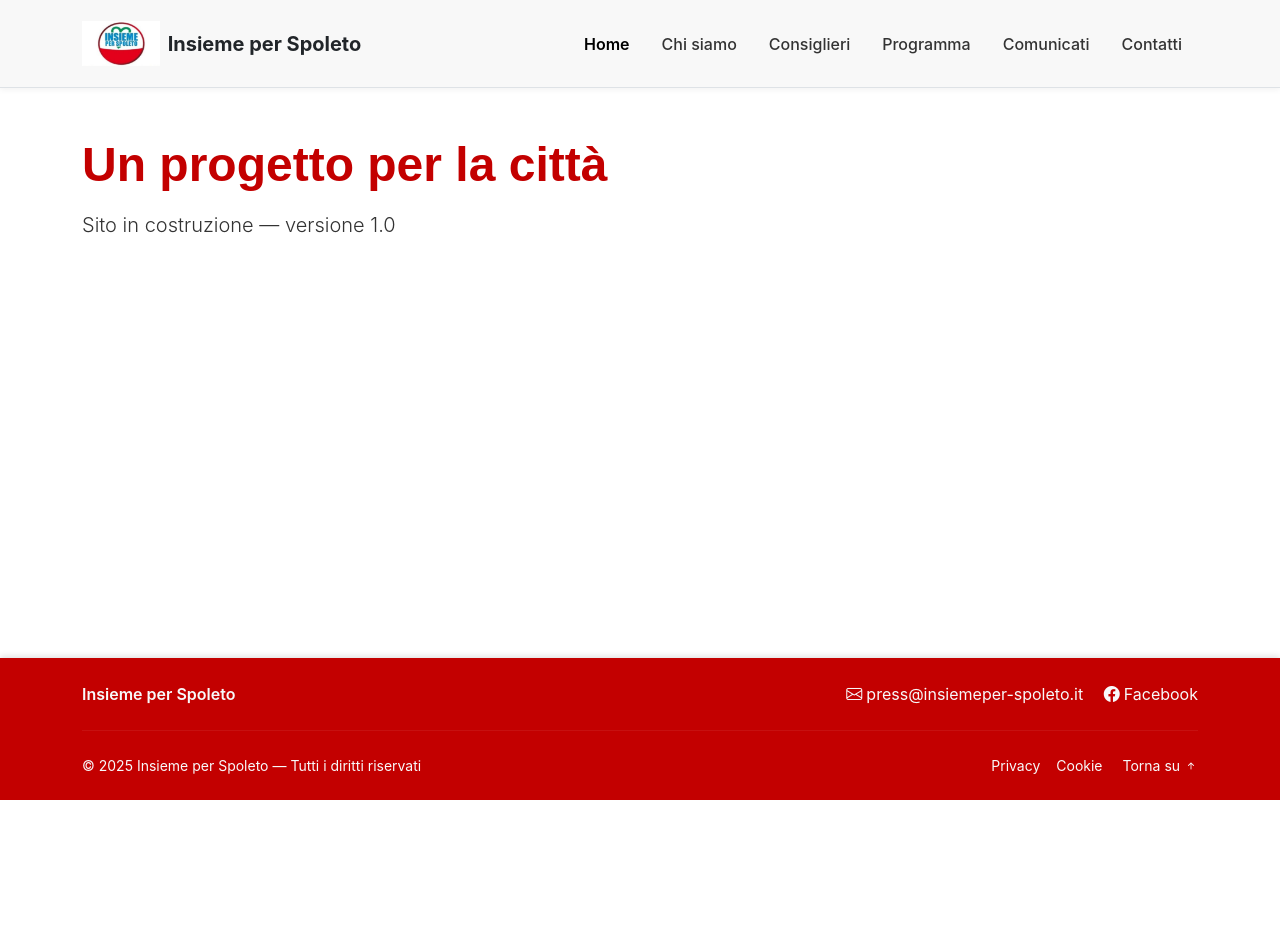
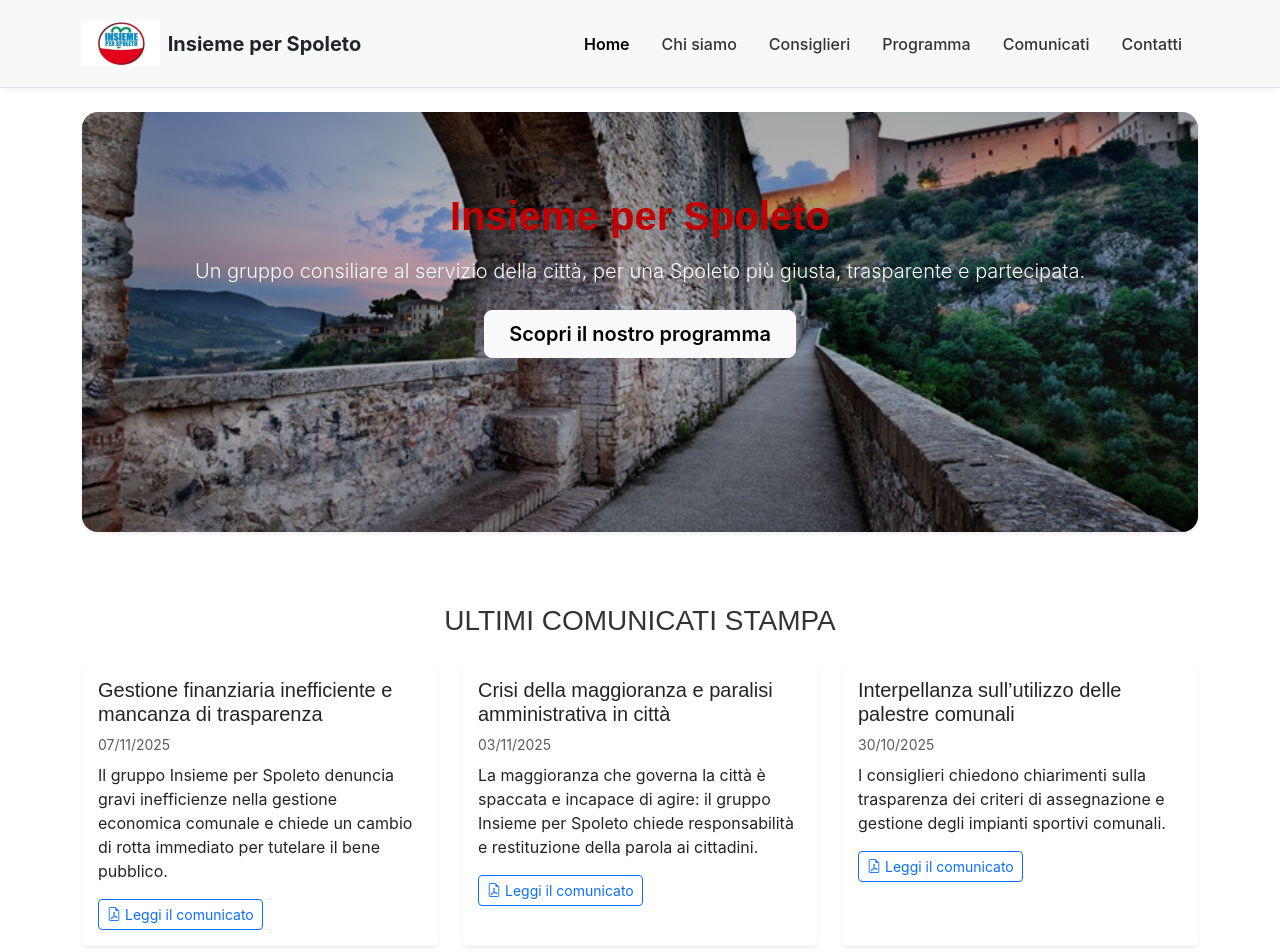
Before and after one commit to Francesco-Matteucci/sito-web, a Vue app: page / in a window 1280 px wide. Shown: the top 952 px of the page. Before the commit the page ends 800 px from the top, so only its background shows below. Built offline with nearby package versions, Linux system fonts and the light colour scheme.

Commit message:
style: boxed hero with rounded corners, shadow and readability overlay

```diff
--- a/src/views/Home.vue
+++ b/src/views/Home.vue
@@ -1,6 +1,123 @@
 <template>
-    <div class="container py-5">
-        <h1 class="display-5 fw-bold mb-3">Un progetto per la città</h1>
-        <p class="lead">Sito in costruzione — versione 1.0</p>
+    <div>
+        <!-- HERO (boxed) -->
+        <section class="py-4">
+            <div class="container">
+                <div class="hero-box position-relative overflow-hidden rounded-4 shadow-sm">
+                    <div class="hero-bg"></div>
+                    <div class="hero-overlay"></div>
+                    <div class="hero-content text-center text-light position-relative">
+                        <h1 class="display-6 fw-bold mb-3">Insieme per Spoleto</h1>
+                        <p class="lead mb-4">
+                            Un gruppo consiliare al servizio della città, per una Spoleto più giusta, trasparente e
+                            partecipata.
+                        </p>
+                        <router-link to="/programma" class="btn btn-light btn-lg px-4 fw-semibold">
+                            Scopri il nostro programma
+                        </router-link>
+                    </div>
+                </div>
+            </div>
+        </section>
+        <!-- ULTIMI COMUNICATI -->
+        <section class="container py-5">
+            <h2 class="h3 mb-4 text-center text-uppercase">Ultimi comunicati stampa</h2>
+
+            <div v-if="latestComunicati.length" class="row g-4">
+                <div v-for="c in latestComunicati" :key="c.id" class="col-md-4">
+                    <div class="card h-100 shadow-sm border-0">
+                        <div class="card-body">
+                            <h3 class="h5">{{ c.title }}</h3>
+                            <p class="small text-muted mb-2">{{ formatDate(c.date) }}</p>
+                            <p class="mb-3">{{ c.summary }}</p>
+                            <a :href="c.pdfUrl" target="_blank" class="btn btn-outline-primary btn-sm">
+                                <i class="bi bi-file-earmark-pdf me-1"></i>Leggi il comunicato
+                            </a>
+                        </div>
+                    </div>
+                </div>
+            </div>
+
+            <div v-else class="text-center text-muted py-5">
+                Nessun comunicato disponibile al momento.
+            </div>
+
+            <div class="text-center mt-5">
+                <router-link to="/comunicati" class="btn btn-primary px-4">
+                    Tutti i comunicati
+                </router-link>
+            </div>
+        </section>
     </div>
 </template>
+
+<script>
+    import comunicatiData from '../data/comunicati.json'
+
+    export default {
+        data() {
+            return {
+                comunicati: comunicatiData
+            }
+        },
+        computed: {
+            latestComunicati() {
+                return [...this.comunicati]
+                    .sort((a, b) => Date.parse(b.date) - Date.parse(a.date))
+                    .slice(0, 3)
+            }
+        },
+        methods: {
+            formatDate(iso) {
+                const d = new Date(iso)
+                return d.toLocaleDateString('it-IT', { day: '2-digit', month: '2-digit', year: 'numeric' })
+            }
+        }
+    }
+</script>
+
+<style scoped>
+
+    /* Box hero con confini chiari */
+    .hero-box {
+        min-height: 420px;
+        /* altezza elegante senza esagerare */
+    }
+
+    /* Immagine di sfondo: resta confinata nel box */
+    .hero-bg {
+        position: absolute;
+        inset: 0;
+        background: url('../assets/spoleto-bg.jpeg') center/cover no-repeat;
+        filter: saturate(95%);
+        transform: scale(1.02);
+        /* micro-zoom per evitare bordi vuoti */
+    }
+
+    /* Velo per leggibilità del testo (gradiente morbido) */
+    .hero-overlay {
+        position: absolute;
+        inset: 0;
+        background: linear-gradient(180deg,
+                rgba(0, 0, 0, .35) 0%,
+                rgba(0, 0, 0, .25) 40%,
+                rgba(0, 0, 0, .45) 100%);
+    }
+
+    /* Contenuto centrato */
+    .hero-content {
+        position: relative;
+        padding: 80px 24px;
+    }
+
+    /* Responsive: un po' più compatta su schermi piccoli */
+    @media (max-width: 575.98px) {
+        .hero-box {
+            min-height: 360px;
+        }
+
+        .hero-content {
+            padding: 60px 18px;
+        }
+    }
+</style>
```
Also changed, not shown: src/assets/spoleto-bg.jpeg (added), src/assets/spoleto-bg.jpg (added).
